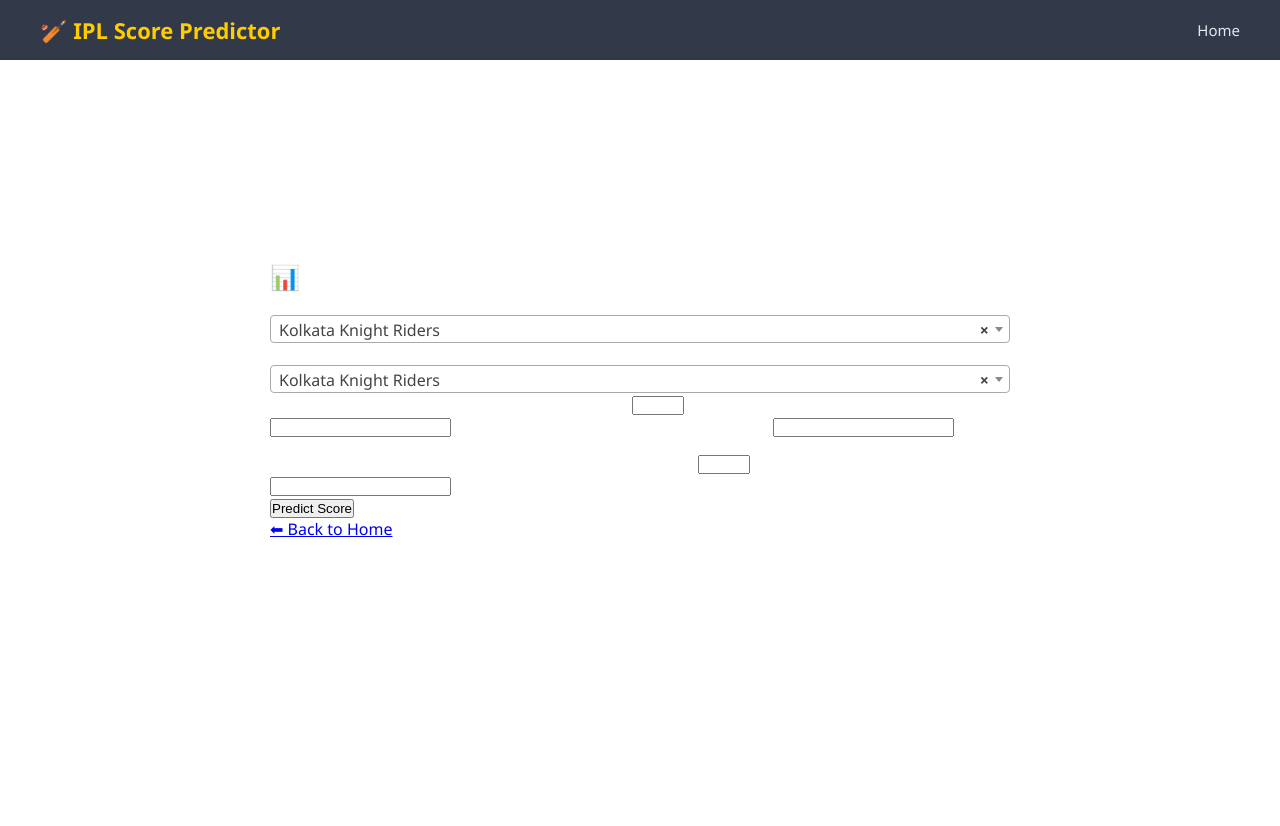
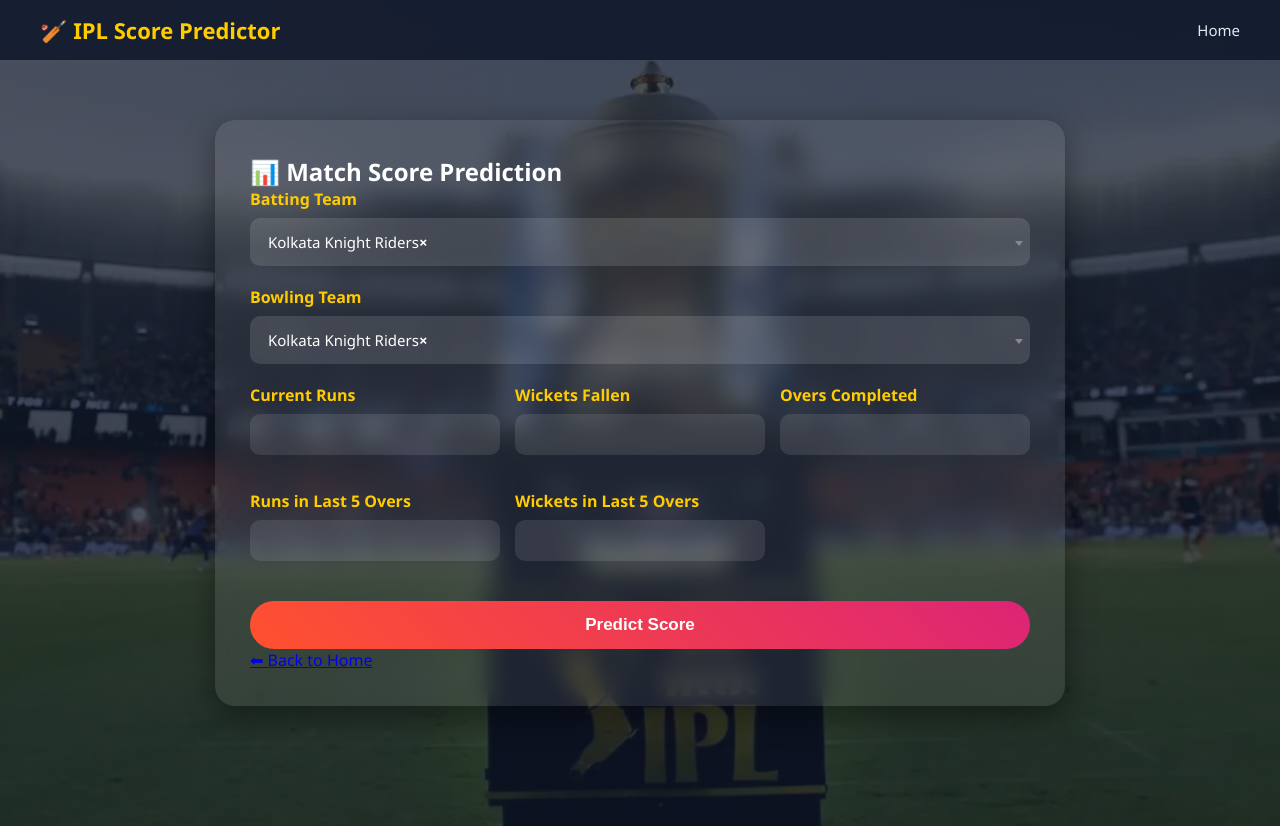
Before and after one commit to neville-suhan/PROJECTS, a Flask app: page /predict in a window 1280 px wide. Before the commit the page ends 537 px from the top, so only its background shows below. Run offline with Flask 3, Linux system fonts and the light colour scheme; parts of the project's set-up code (start-up, migrations or seed data) failed here and were passed over; some libraries are stand-ins or nearby versions.

Commit message:
fifth commit

```diff
--- a/static/style.css
+++ b/static/style.css
@@ -180,26 +180,109 @@ body {
 
 /* ================= PREDICT ================= */
 
+/* ================= PREDICT PAGE ================= */
+
 .predict-section {
     min-height: 100vh;
-    padding: 100px 20px;
+    padding: 120px 20px;
+
     display: flex;
     justify-content: center;
     align-items: center;
+
+    background:
+    linear-gradient(rgba(15,23,42,0.75),
+    rgba(15,23,42,0.75)),
+    url("../static/images/image(2).webp");
+
+    background-size: cover;
+    background-position: center;
+    background-attachment: fixed;
 }
 
 .predict-card {
     width: 100%;
-    max-width: 800px;
-    padding: 30px;
-    border-radius: 15px;
-    background: rgba(255,255,255,0.05);
+    max-width: 850px;
+
+    padding: 35px;
+
+    border-radius: 20px;
+
+    background: rgba(255,255,255,0.08);
+    backdrop-filter: blur(12px);
+
+    box-shadow: 0 10px 30px rgba(0,0,0,0.4);
 }
 
 .form-grid {
     display: grid;
     grid-template-columns: repeat(auto-fit, minmax(200px, 1fr));
     gap: 15px;
+}
+.form-group {
+    margin-bottom: 20px;
+}
+
+.form-group label {
+    display: block;
+    margin-bottom: 8px;
+    font-weight: 600;
+    color: #ffcc00;
+}
+
+.form-group input,
+.form-group select {
+    width: 100%;
+    padding: 12px;
+
+    border: none;
+    border-radius: 10px;
+
+    outline: none;
+
+    background: rgba(255,255,255,0.1);
+    color: white;
+
+    font-size: 15px;
+}
+
+.predict-btn {
+    width: 100%;
+    padding: 14px;
+
+    border: none;
+    border-radius: 50px;
+
+    background: linear-gradient(45deg,#ff512f,#dd2476);
+
+    color: white;
+    font-size: 17px;
+    font-weight: bold;
+
+    cursor: pointer;
+    transition: 0.3s;
+
+    margin-top: 20px;
+}
+
+.predict-btn:hover {
+    transform: scale(1.03);
+}
+
+.result-box {
+    margin-top: 25px;
+    padding: 18px;
+
+    border-radius: 12px;
+
+    background: rgba(255,255,255,0.08);
+
+    text-align: center;
+
+    font-size: 22px;
+    font-weight: bold;
+
+    color: #ffcc00;
 }
 
 /* ================= MOBILE RESPONSIVE ================= */
@@ -248,3 +331,71 @@ body {
         width: 100%;
     }
 }
+
+/* ================= SELECT2 STYLING ================= */
+
+.select2-container--default .select2-selection--single {
+    height: 48px !important;
+    border-radius: 10px !important;
+
+    border: none !important;
+
+    background: rgba(255,255,255,0.12) !important;
+
+    color: white !important;
+
+    display: flex !important;
+    align-items: center !important;
+
+    padding-left: 10px;
+}
+
+/* Selected text */
+.select2-container--default .select2-selection--single .select2-selection__rendered {
+    color: white !important;
+    line-height: 48px !important;
+    font-size: 15px;
+}
+
+/* Dropdown arrow */
+.select2-container--default .select2-selection--single .select2-selection__arrow {
+    height: 48px !important;
+}
+
+/* Dropdown box */
+.select2-dropdown {
+    background: #1e293b !important;
+    border: none !important;
+    border-radius: 10px !important;
+
+    overflow: hidden;
+}
+
+/* Search box */
+.select2-search__field {
+    background: rgba(255,255,255,0.08) !important;
+    color: white !important;
+
+    border: none !important;
+    outline: none !important;
+
+    padding: 10px !important;
+}
+
+/* Options */
+.select2-results__option {
+    padding: 12px !important;
+    color: white !important;
+    background: #1e293b !important;
+}
+
+/* Hover option */
+.select2-results__option--highlighted {
+    background: linear-gradient(45deg,#ff512f,#dd2476) !important;
+    color: white !important;
+}
+
+/* Placeholder */
+.select2-container .select2-selection--single .select2-selection__placeholder {
+    color: #ddd !important;
+}
--- a/templates/predict.html
+++ b/templates/predict.html
@@ -30,7 +30,7 @@
 
 
         {% if prediction %}
-        <h3 style="color: blue; text-align:center; margin: 20px">Predicted Score is around:{{prediction}}</h3>
+        <h3 style="color: blue; text-align:center; margin: 20px"> 🏏 Predicted Score is around:{{prediction}}</h3>
 
         {% endif %}
 
```
